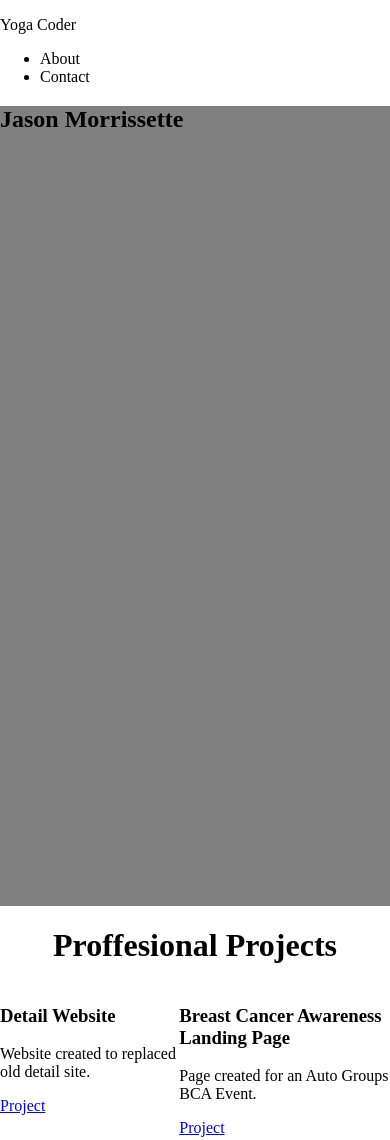
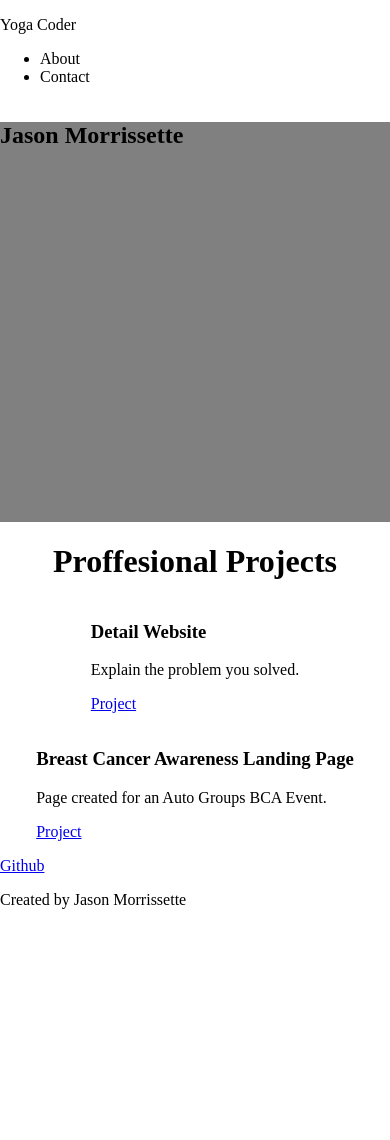
Before and after one commit to Jmorrissette1/Portfolio-Web-Site, a plain HTML site: page index.html in a window 390 px wide. Shown: the top 1140 px of the page. After the commit the page ends 925 px from the top, so only its background shows below. Drawn offline with Linux system fonts and the light colour scheme.

Commit message:
Styling Cont.

```diff
--- a/index.html
+++ b/index.html
@@ -8,7 +8,7 @@
 </head>
 <body>
     <!-- Nav Bar -->
-    <nav id="navbar">
+    <nav id="navbar" class="row">
         <div>
             <p id="brand-text">Yoga Coder</p>
             <ul>
@@ -28,7 +28,7 @@
     <section id="projects">
             <div class="project-card">
                 <h3>Detail Website</h3>
-                <p>Website created to replaced old detail site.</p>
+                <p>Explain the problem you solved.</p>
                 <p>
                     <a href="https://jmorrissette1.github.io/detail_website/">Project</a>
                 </p>
--- a/main.css
+++ b/main.css
@@ -29,6 +29,12 @@ body {
     display: flex;
     flex-direction: column;
 }
+
+.section-h1{
+    text-align: center;
+}
+
+
 /* Hero Section */
 
 #welcome-section{
@@ -37,9 +43,7 @@ body {
     background-color: grey;
 }
 
-.section-h1{
-    text-align: center;
-}
+
 /* Project Section */
 
 #projects{
@@ -52,3 +56,17 @@ body {
     margin-left: auto;
     margin-right: auto;
 }
+
+
+@media only screen and (max-width: 450px){
+
+    #welcome-section{
+        height: 400px;
+    }
+
+
+    #projects{
+       flex-direction: column;
+
+      }
+}
```
